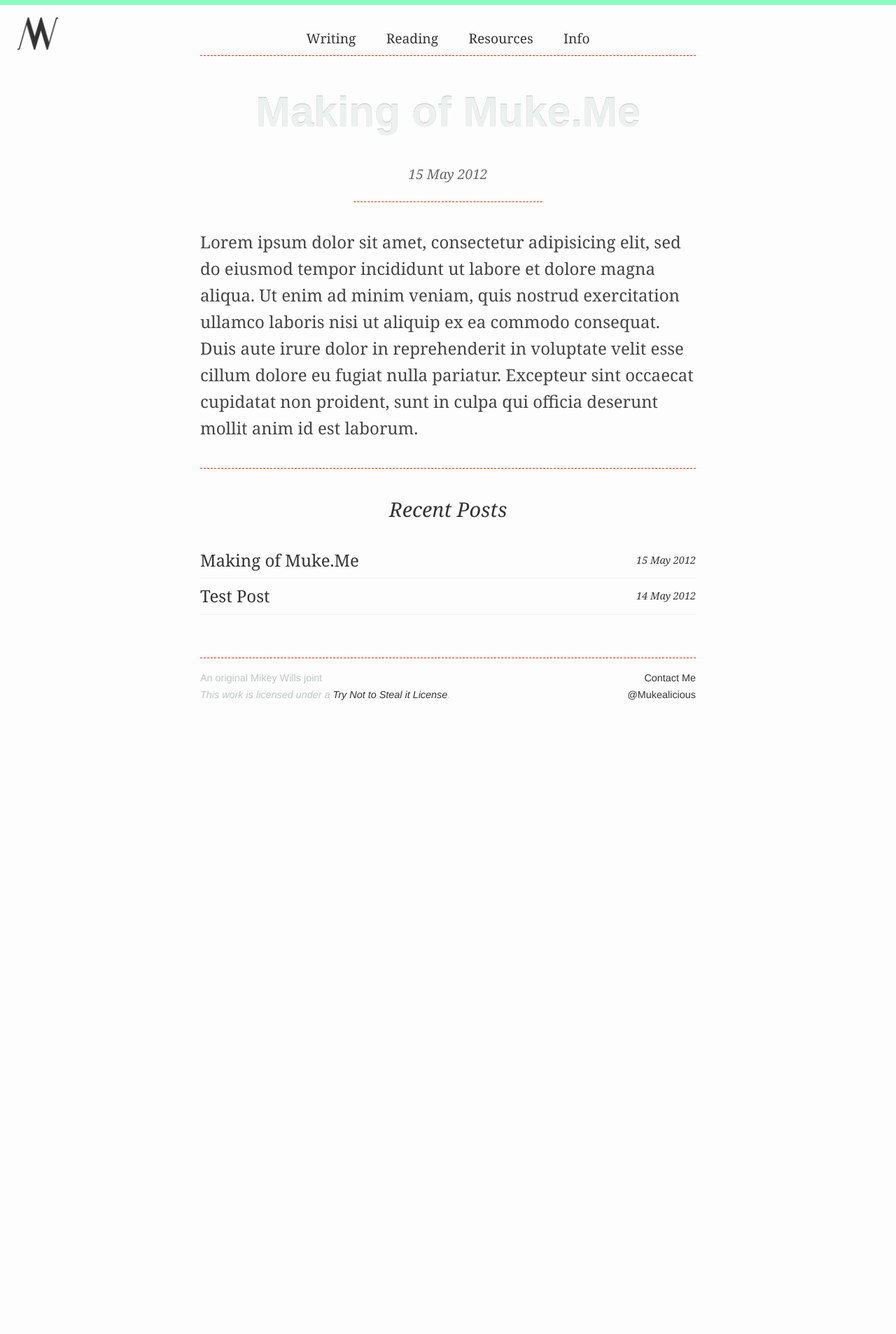
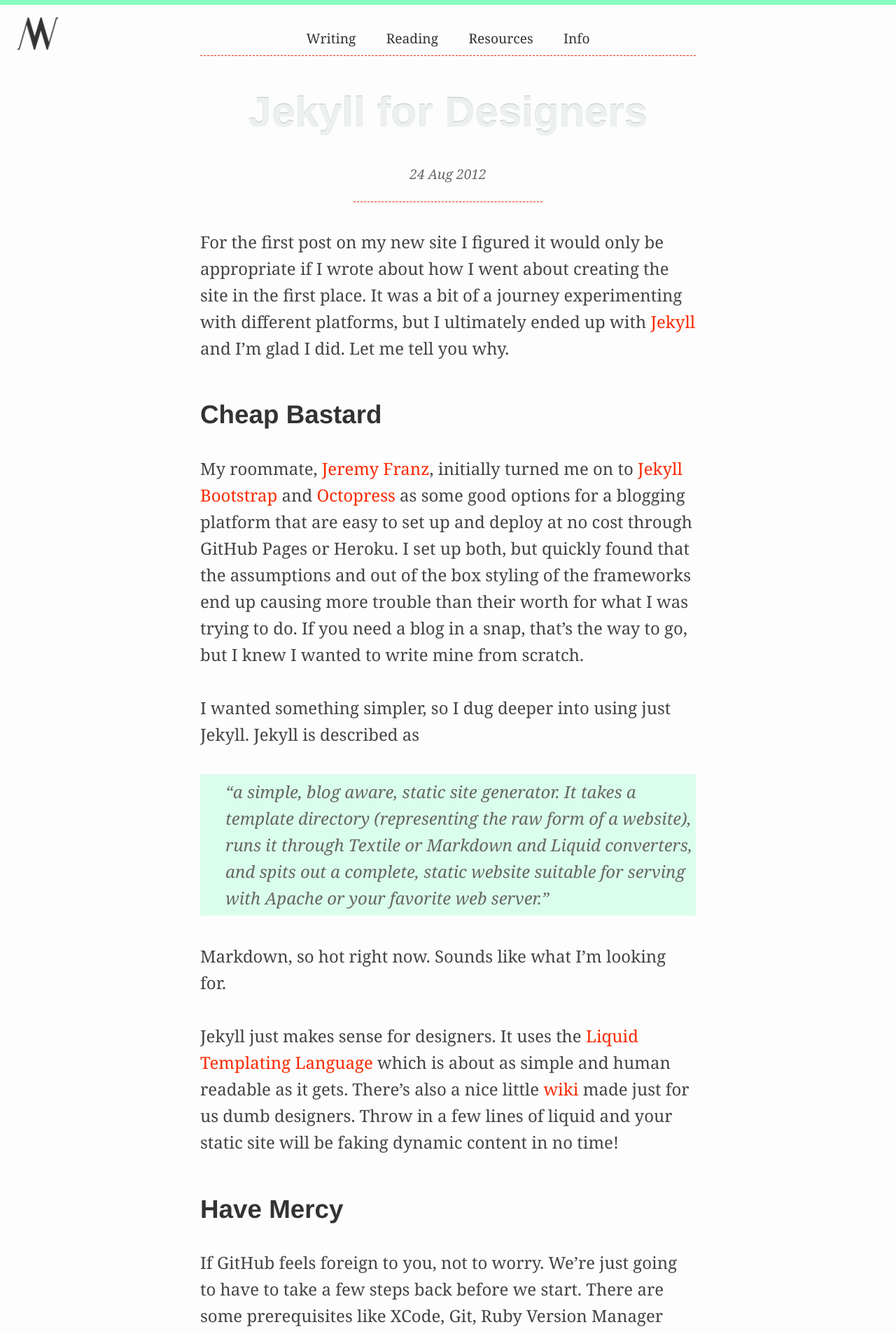
Before and after one commit to mukealicious/mukealicious.github.io, a Jekyll site: the page built from writing.html, in a window 1280 px wide. Shown: the top 1907 px of the page at 70% size. Built offline with Jekyll 4.4.1, drawn with Linux system fonts in a browser that asks for light colours; some web fonts are replaced; Markdown is read by kramdown in place of the engine named in the settings; before the commit the page ends 1051 px from its top, so only the background shows below that; some of the changed text lies outside the part shown.

Commit message:
First Post 'Jekyll For Designers'

````diff
--- a/_posts/2012-5-14-sample-post.md
+++ /dev/null
@@ -1,6 +0,0 @@
----
-layout: post
-title: Test Post
----
-
-This is a test post writen in markdown. To learn more about markdown check out the [documentation](http://daringfireball.net/projects/markdown/) on [Daring Fireball](http://daringfireball.net/).
--- a/_posts/2012-5-15-bs-post.md
+++ /dev/null
@@ -1,12 +0,0 @@
----
-layout: post
-title: Making of Muke.Me
-image:
----
-
-Lorem ipsum dolor sit amet, consectetur adipisicing elit, sed do eiusmod
-tempor incididunt ut labore et dolore magna aliqua. Ut enim ad minim veniam,
-quis nostrud exercitation ullamco laboris nisi ut aliquip ex ea commodo
-consequat. Duis aute irure dolor in reprehenderit in voluptate velit esse
-cillum dolore eu fugiat nulla pariatur. Excepteur sint occaecat cupidatat non
-proident, sunt in culpa qui officia deserunt mollit anim id est laborum.
--- /dev/null
+++ b/_posts/2012-8-24-jekyll-for-designers.md
@@ -0,0 +1,67 @@
+---
+layout: post
+title: Jekyll for Designers
+image:
+---
+
+For the first post on my new site I figured it would only be appropriate if I wrote about how I went about creating the site in the first place. It was a bit of a journey experimenting with different platforms, but I ultimately ended up with [Jekyll](https://github.com/mojombo/jekyll) and I'm glad I did. Let me tell you why.
+
+## Cheap Bastard
+My roommate, [Jeremy Franz](http://jeremyfranz.com/), initially turned me on to [Jekyll Bootstrap](http://jekyllbootstrap.com/) and [Octopress](http://octopress.org/) as some good options for a blogging platform that are easy to set up and deploy at no cost through GitHub Pages or Heroku. I set up both, but quickly found that the assumptions and out of the box styling of the frameworks end up causing more trouble than their worth for what I was trying to do. If you need a blog in a snap, that's the way to go, but I knew I wanted to write mine from scratch.
+
+I wanted something simpler, so I dug deeper into using just Jekyll. Jekyll is described as
+>"a simple, blog aware, static site generator. It takes a template directory (representing the raw form of a website), runs it through Textile or Markdown and Liquid converters, and spits out a complete, static website suitable for serving with Apache or your favorite web server."
+
+Markdown, so hot right now. Sounds like what I'm looking for.
+
+Jekyll just makes sense for designers. It uses the [Liquid Templating Language](http://liquidmarkup.org/) which is about as simple and human readable as it gets. There's also a nice little [wiki](https://github.com/Shopify/liquid/wiki/Liquid-for-Designers) made just for us dumb designers. Throw in a few lines of liquid and your static site will be faking dynamic content in no time!
+
+## Have Mercy
+
+If GitHub feels foreign to you, not to worry. We're just going to have to take a few steps back before we start. There are some prerequisites like XCode, Git, Ruby Version Manager (RVM), and Ruby that are necessary just to get your development environment up to speed. Here's [a comprehensive guide](http://www.moncefbelyamani.com/how-to-install-xcode-homebrew-git-rvm-ruby-on-mac/) that covers a few different versions of OSX. If this is all new to you, don't be afraid of the command line. It will be uncomfortable at first, but that will pass. Comfortable is what we're aiming for, not expertise.
+
+## Jekyll for Designers
+Now, for the scary part. Setting up Jekyll and the designer dreaded command line. Don't worry, it will only hurt for a second. A great place to start, as with anything, is with the original [Jekyll Documentation](https://github.com/mojombo/jekyll/wiki).
+
+I created a public repo on GitHub named after this post called [Jekyll For Designers](https://github.com/Mukealicious/Jekyll-for-Designers). It has the basic base code and instructions for getting Jekyll up and running and deploying to Heroku, easy as pie. Also, all of the code for this very site using Jekyll is available on [my Muke.me repo](https://github.com/Mukealicious/mukealicious.github.com) for reference. If you run into a dead end, see how I did it. After all, that's how I made it through my initial setup.
+
+### Initial Configuration
+After forking the [Jekyll For Designers](https://github.com/Mukealicious/Jekyll-for-Designers) repo head to the local project direcotry on your machine in terminal and run
+
+```bundle install```
+
+Now you have all of the necessary gems installed that were listed in the Gemfile you forked. To compile your site and see a preview run
+
+```jekyll --server```
+
+Head over to http://localhost:4000/ to see "Hello World"
+
+Your Jekyll install is up and running and ready to deploy! As taken from Matthew Manning's buildpack, you will need to run the following to deploy to Heroku.
+
+```heroku create -s cedar --buildpack http://github.com/mattmanning/heroku-buildpack-ruby-jekyll.git```
+
+Push to heroku
+
+```git push heroku master```
+
+That's it!
+
+### Jekyll to GitHub Pages
+If you want to deploy your Jekyll site through GitHub Pages instead of Heroku, then there are plenty of good resources out there for that. After all, that is what Jekyll was created to do. [Jekyll Base](https://github.com/danielmcgraw/Jekyll-Base) by Daniel McGraw should do the trick.
+
+## Now, That Wasn't So Bad Was It?
+The command line can be scary, but with some experimentation and a little courage you'll be deploying like a boss in no time. If you want to make Jekyll real fancy and write posts in the browser, check out [Prose](http://prose.io/). It's like a CMS style backend for GitHub repos.
+
+### Further Reading
+There's plenty more to be learned to master Jekyll, Liquid, and Markdown. Here's some further reading and resources I've found useful in my random walk.
+
+#### Jekyll
+- [Jekyll Bootstrap's Intro To Jekyll](http://jekyllbootstrap.com/lessons/jekyll-introduction.html)
+
+#### Liquid
+- [Shopify's Liquid for Designers](https://github.com/Shopify/liquid/wiki/Liquid-for-Designers)
+
+#### Markdown
+- [Daring Fireball Markdown Syntax](http://daringfireball.net/projects/markdown/syntax)
+- [Mou App](http://mouapp.com/)
+- [iA Writer](http://www.iawriter.com/)
--- a/sass/_base.scss
+++ b/sass/_base.scss
@@ -41,7 +41,7 @@
 h1 { @include adjust-font-size-to(75px); font-family: $title; font-weight: 900;}
 h2 { @include adjust-font-size-to(46px); font-family: $title; font-weight: 900;}
 h3 { @include adjust-font-size-to(36px); font-family: $title; font-weight: 900;}
-h4 { @include adjust-font-size-to(26px); font-family: $title; font-weight: 400;}
+h4 { @include adjust-font-size-to(36px); font-family: $title; font-weight: 400;}
 
 .emote { font-family: $longform; font-weight: 400; font-style: italic; }
 
--- a/stylesheets/screen.css
+++ b/stylesheets/screen.css
@@ -115,8 +115,8 @@
 
 /* line 44, ../sass/_base.scss */
 h4 {
-  font-size: 0.86667em;
-  line-height: 1.84615em;
+  font-size: 1.2em;
+  line-height: 1.33333em;
   font-family: "freight-sans-pro", "HelveticaNeue-Light", "Helvetica Neue Light", "Helvetica Neue", Helvetica, Arial, "Lucida Grande", sans-serif;
   font-weight: 400;
 }
@@ -597,6 +597,19 @@
 }
 
 /* line 253, ../sass/screen.scss */
+article ul {
+  margin-bottom: 1.6em;
+}
+/* line 255, ../sass/screen.scss */
+article ul a {
+  color: #fa2900;
+}
+/* line 257, ../sass/screen.scss */
+article ul a:hover {
+  text-decoration: underline;
+}
+
+/* line 263, ../sass/screen.scss */
 code {
   display: block;
   background: #666666;
@@ -610,7 +623,7 @@
 }
 
 /* Icon Styling */
-/* line 264, ../sass/screen.scss */
+/* line 274, ../sass/screen.scss */
 [class^="ss-"]:hover:before, [class*=" ss-"]:hover:before {
   -webkit-transform: rotate(-15deg);
   -moz-transform: rotate(-15deg);
@@ -619,7 +632,7 @@
   transform: rotate(-15deg);
 }
 
-/* line 268, ../sass/screen.scss */
+/* line 278, ../sass/screen.scss */
 a.ss-write:before {
   margin-right: 0.25em;
   font-size: 0.75em;
@@ -646,18 +659,18 @@
 }
 /* < 875px */
 @media screen and (max-width: 875px) {
-  /* line 296, ../sass/screen.scss */
+  /* line 306, ../sass/screen.scss */
   .container {
     max-width: 24em;
   }
 
-  /* line 299, ../sass/screen.scss */
+  /* line 309, ../sass/screen.scss */
   img#logo {
     position: inherit;
     margin-bottom: 0.25em;
   }
 
-  /* line 304, ../sass/screen.scss */
+  /* line 314, ../sass/screen.scss */
   .project {
     width: 100%;
     float: right;
@@ -668,18 +681,18 @@
     margin: 1.25em 0;
     text-align: center;
   }
-  /* line 310, ../sass/screen.scss */
+  /* line 320, ../sass/screen.scss */
   .project img {
     margin-top: -0.5em;
   }
 
-  /* line 315, ../sass/screen.scss */
+  /* line 325, ../sass/screen.scss */
   span.date, span.title {
     float: left;
     clear: both;
   }
 
-  /* line 319, ../sass/screen.scss */
+  /* line 329, ../sass/screen.scss */
   span.date {
     margin-top: -0.75em;
   }
@@ -692,7 +705,7 @@
     line-height: 1.5em;
   }
 
-  /* line 330, ../sass/screen.scss */
+  /* line 340, ../sass/screen.scss */
   .container {
     padding: 0 0.75em;
   }
````
Also changed, not shown: sass/screen.scss (+10 -0 lines).
